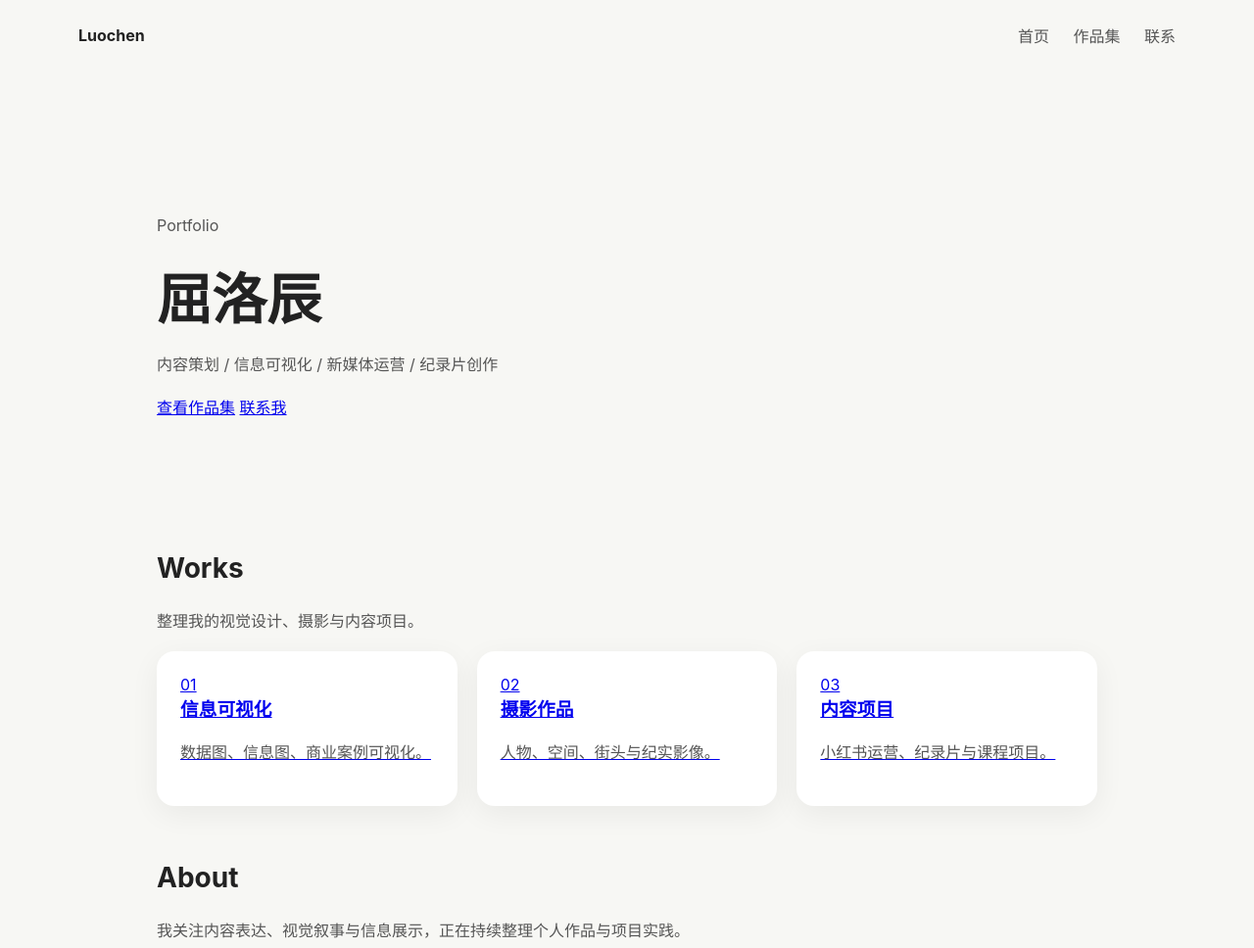
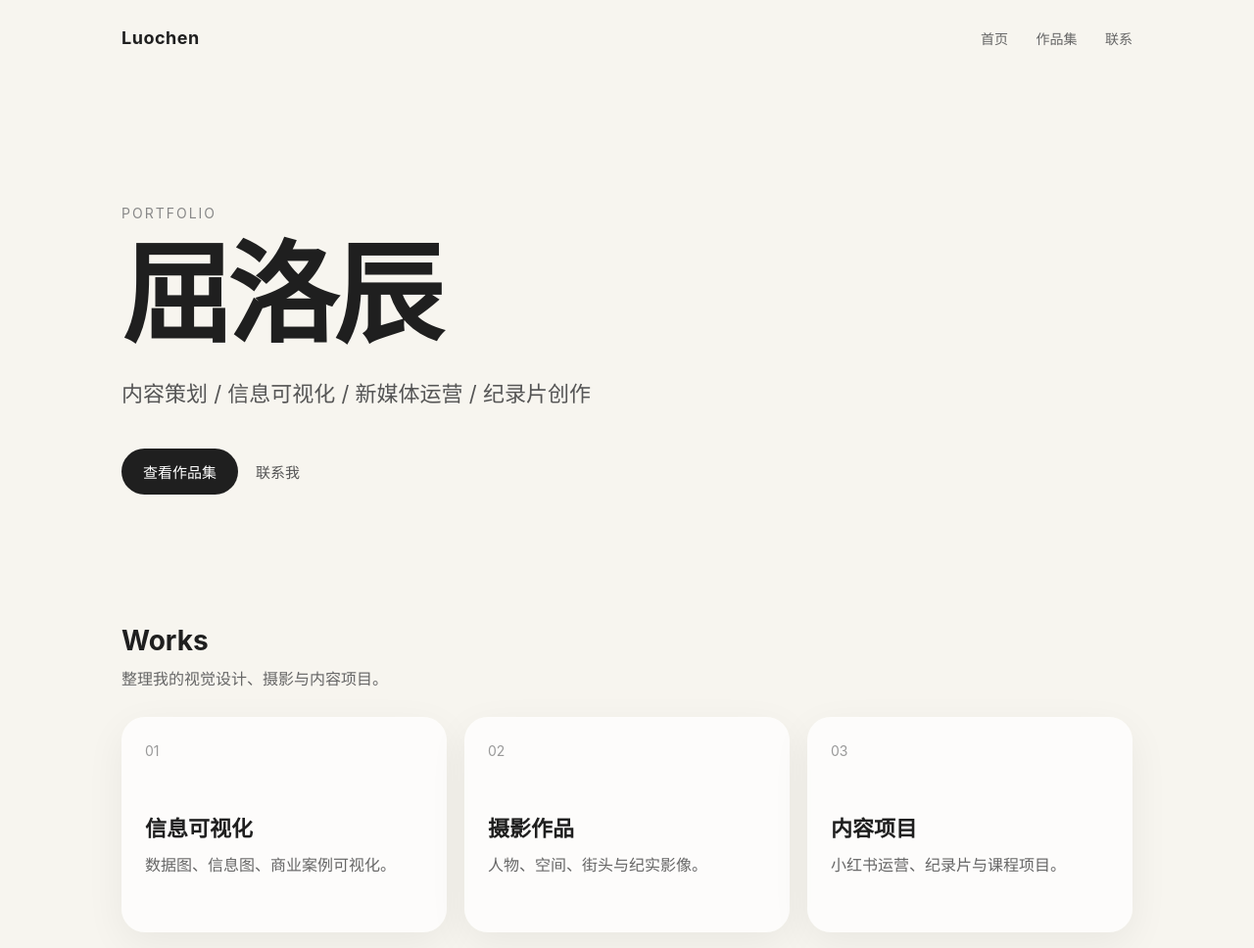
Before and after one commit to lch714285-stack/luochen.vip, a plain HTML site: page index.html in a window 1280 px wide. Shown: the top 968 px of the page at 98% size. Drawn offline with Linux system fonts and the light colour scheme.

Commit message:
Update style.css

```diff
--- a/style.css
+++ b/style.css
@@ -1,139 +1,204 @@
+* {
+  box-sizing: border-box;
+}
+
 body {
   margin: 0;
-  font-family: -apple-system, BlinkMacSystemFont, "Segoe UI", sans-serif;
-  background: #f7f7f4;
-  color: #222;
+  font-family: -apple-system, BlinkMacSystemFont, "Segoe UI", "PingFang SC", sans-serif;
+  background: #f7f5ef;
+  color: #1f1f1f;
 }
 
-main {
-  max-width: 960px;
-  margin: 0 auto;
-  padding: 48px 20px;
+a {
+  color: inherit;
+  text-decoration: none;
 }
 
-.hero {
-  padding: 80px 0;
-}
-
-h1 {
-  font-size: 56px;
-  margin: 0 0 16px;
-}
-
-h2 {
-  margin-top: 56px;
-  font-size: 28px;
-}
-
-p {
-  line-height: 1.8;
-  color: #555;
-}
-
-.grid {
-  display: grid;
-  grid-template-columns: repeat(auto-fit, minmax(240px, 1fr));
-  gap: 20px;
-}
-
-.card {
-  background: white;
-  padding: 24px;
-  border-radius: 18px;
-  box-shadow: 0 8px 30px rgba(0,0,0,0.06);
-}
-
-.card h3 {
-  margin-top: 0;
-}
 .site-header {
-  max-width: 1120px;
+  max-width: 1080px;
   margin: 0 auto;
-  padding: 24px 20px;
+  padding: 28px 24px;
   display: flex;
   justify-content: space-between;
   align-items: center;
 }
 
 .logo {
+  font-size: 18px;
   font-weight: 700;
-  color: #222;
-  text-decoration: none;
+  letter-spacing: 0.5px;
 }
 
 nav a {
-  margin-left: 20px;
-  color: #555;
-  text-decoration: none;
+  margin-left: 24px;
+  font-size: 14px;
+  color: #666;
 }
 
-.page-title {
-  margin-bottom: 32px;
+nav a:hover {
+  color: #111;
 }
 
-.page-title h1 {
-  font-size: 48px;
-  margin-bottom: 12px;
+main {
+  max-width: 1080px;
+  margin: 0 auto;
+  padding: 40px 24px 80px;
 }
 
-.filter-bar {
+.hero {
+  min-height: 60vh;
   display: flex;
-  flex-wrap: wrap;
-  gap: 12px;
-  margin-bottom: 32px;
+  flex-direction: column;
+  justify-content: center;
 }
 
-.filter-btn {
-  border: 1px solid #ddd;
-  background: #fff;
-  padding: 10px 16px;
+.tag {
+  margin: 0 0 18px;
+  font-size: 14px;
+  letter-spacing: 2px;
+  text-transform: uppercase;
+  color: #888;
+}
+
+h1 {
+  margin: 0;
+  font-size: clamp(56px, 10vw, 112px);
+  line-height: 1;
+  letter-spacing: -4px;
+}
+
+.intro {
+  max-width: 620px;
+  margin: 28px 0 0;
+  font-size: 22px;
+  line-height: 1.7;
+  color: #555;
+}
+
+.actions {
+  margin-top: 36px;
+  display: flex;
+  gap: 18px;
+  align-items: center;
+}
+
+.primary-btn {
+  padding: 13px 22px;
   border-radius: 999px;
-  cursor: pointer;
+  background: #1f1f1f;
+  color: white;
+  font-size: 15px;
+}
+
+.primary-btn:hover {
+  background: #444;
+}
+
+.text-btn {
+  font-size: 15px;
+  color: #555;
+}
+
+.section {
+  margin-top: 40px;
+}
+
+.section-title {
+  margin-bottom: 24px;
+}
+
+.section-title h2,
+.about h2 {
+  margin: 0 0 8px;
+  font-size: 28px;
+}
+
+.section-title p,
+.about p {
+  margin: 0;
+  color: #666;
+  line-height: 1.8;
+}
+
+.grid {
+  display: grid;
+  grid-template-columns: repeat(3, 1fr);
+  gap: 18px;
+}
+
+.card {
+  min-height: 220px;
+  padding: 24px;
+  border-radius: 24px;
+  background: rgba(255, 255, 255, 0.75);
+  box-shadow: 0 12px 40px rgba(0, 0, 0, 0.06);
+  transition: transform 0.2s ease, box-shadow 0.2s ease;
+}
+
+.card:hover {
+  transform: translateY(-4px);
+  box-shadow: 0 18px 50px rgba(0, 0, 0, 0.09);
+}
+
+.card span {
+  color: #999;
   font-size: 14px;
 }
 
-.filter-btn.active {
-  background: #222;
-  color: #fff;
-  border-color: #222;
+.card h3 {
+  margin: 52px 0 10px;
+  font-size: 22px;
 }
 
-.works-grid {
-  display: grid;
-  grid-template-columns: repeat(auto-fit, minmax(260px, 1fr));
-  gap: 24px;
+.card p {
+  margin: 0;
+  color: #666;
+  line-height: 1.7;
 }
 
-.work-card {
-  background: #fff;
-  border-radius: 20px;
-  overflow: hidden;
-  box-shadow: 0 8px 30px rgba(0,0,0,0.06);
+.about {
+  margin-top: 80px;
+  max-width: 680px;
 }
 
-.work-card img {
-  width: 100%;
-  aspect-ratio: 4 / 3;
-  object-fit: cover;
-  display: block;
+footer {
+  max-width: 1080px;
+  margin: 0 auto;
+  padding: 32px 24px;
+  color: #888;
+  font-size: 14px;
 }
 
-.work-info {
-  padding: 20px;
+footer a {
+  color: #555;
 }
 
-.work-info span {
-  font-size: 13px;
-  color: #888;
+@media (max-width: 760px) {
+  .site-header {
+    padding: 24px 20px;
+  }
+
+  nav a {
+    margin-left: 14px;
+  }
+
+  main {
+    padding: 24px 20px 64px;
+  }
+
+  h1 {
+    letter-spacing: -2px;
+  }
+
+  .intro {
+    font-size: 18px;
+  }
+
+  .grid {
+    grid-template-columns: 1fr;
+  }
+
+  .card {
+    min-height: 180px;
+  }
 }
-
-.work-info h2 {
-  font-size: 20px;
-  margin: 10px 0;
-}
-
-.work-info p {
-  font-size: 14px;
-  line-height: 1.7;
-  color: #555;
-}
```
